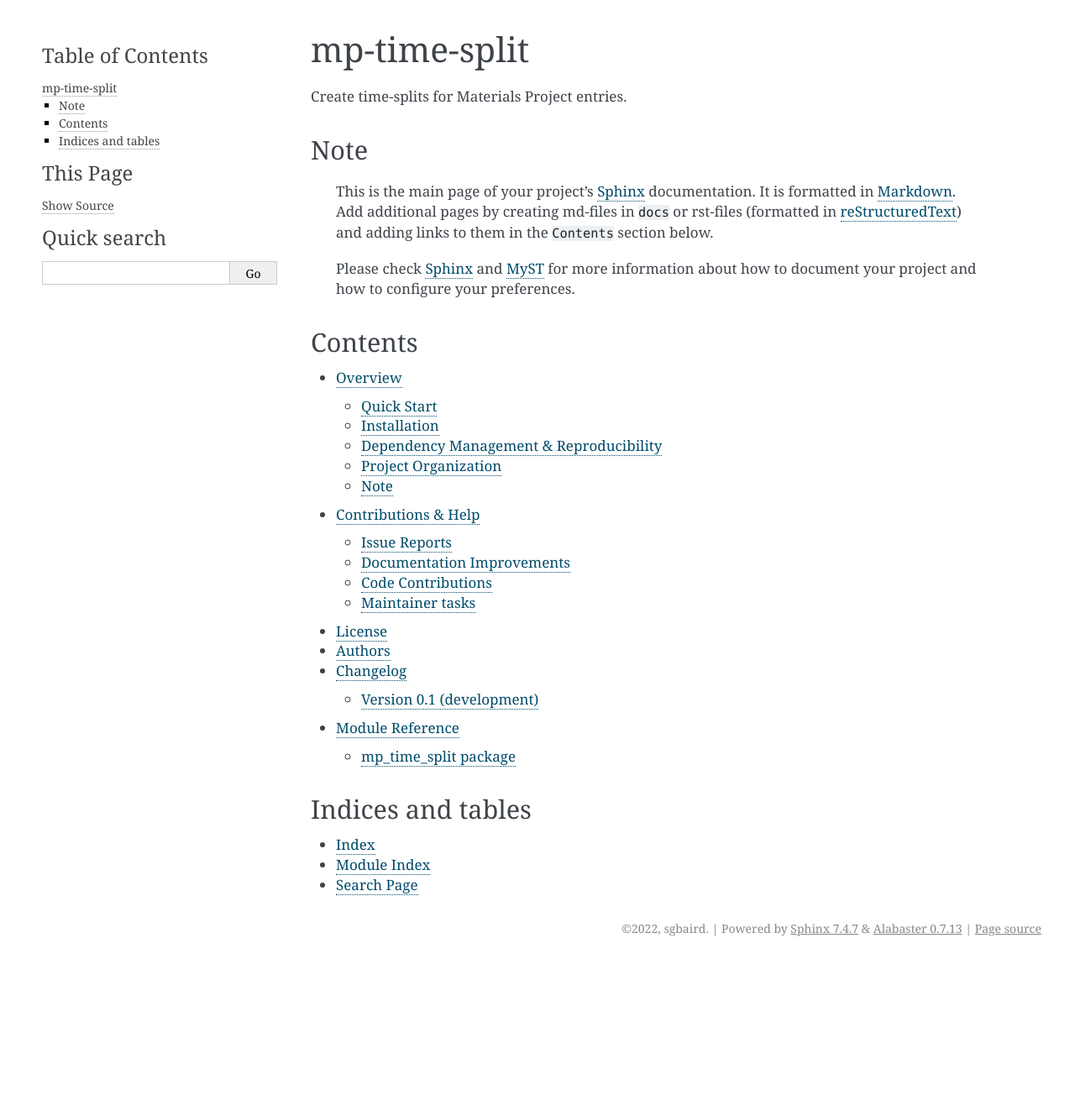
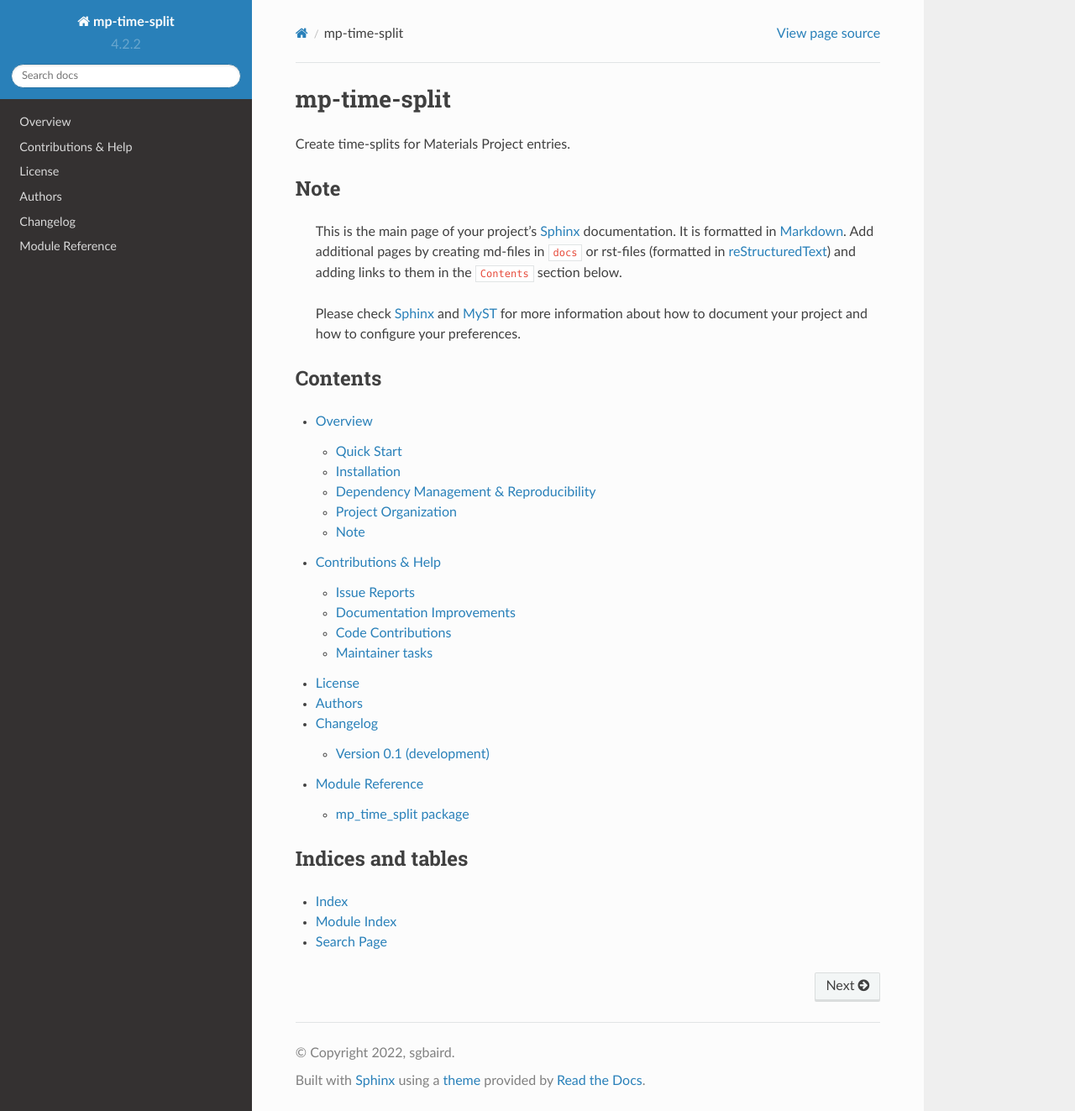
Before and after one commit to sparks-baird/mp-time-split, a Sphinx documentation site: the page built from docs/index.md, in a window 1280 px wide and 1323 px high. Shown: the whole window at 84% size. Built offline with Sphinx 7.4.7 and the Read the Docs theme 2.0.0, drawn with Linux system fonts in a browser that asks for light colours.

Commit message:
sphinx_rtd_theme

```diff
--- a/docs/conf.py
+++ b/docs/conf.py
@@ -171,15 +171,12 @@ todo_emit_warnings = True
 
 # The theme to use for HTML and HTML Help pages.  See the documentation for
 # a list of builtin themes.
-html_theme = "alabaster"
+html_theme = "sphinx_rtd_theme"
 
 # Theme options are theme-specific and customize the look and feel of a theme
 # further.  For a list of options available for each theme, see the
 # documentation.
-html_theme_options = {
-    "sidebar_width": "300px",
-    "page_width": "1200px"
-}
+html_theme_options = {"sidebar_width": "300px", "page_width": "1200px"}
 
 # Add any paths that contain custom themes here, relative to this directory.
 # html_theme_path = []
```
